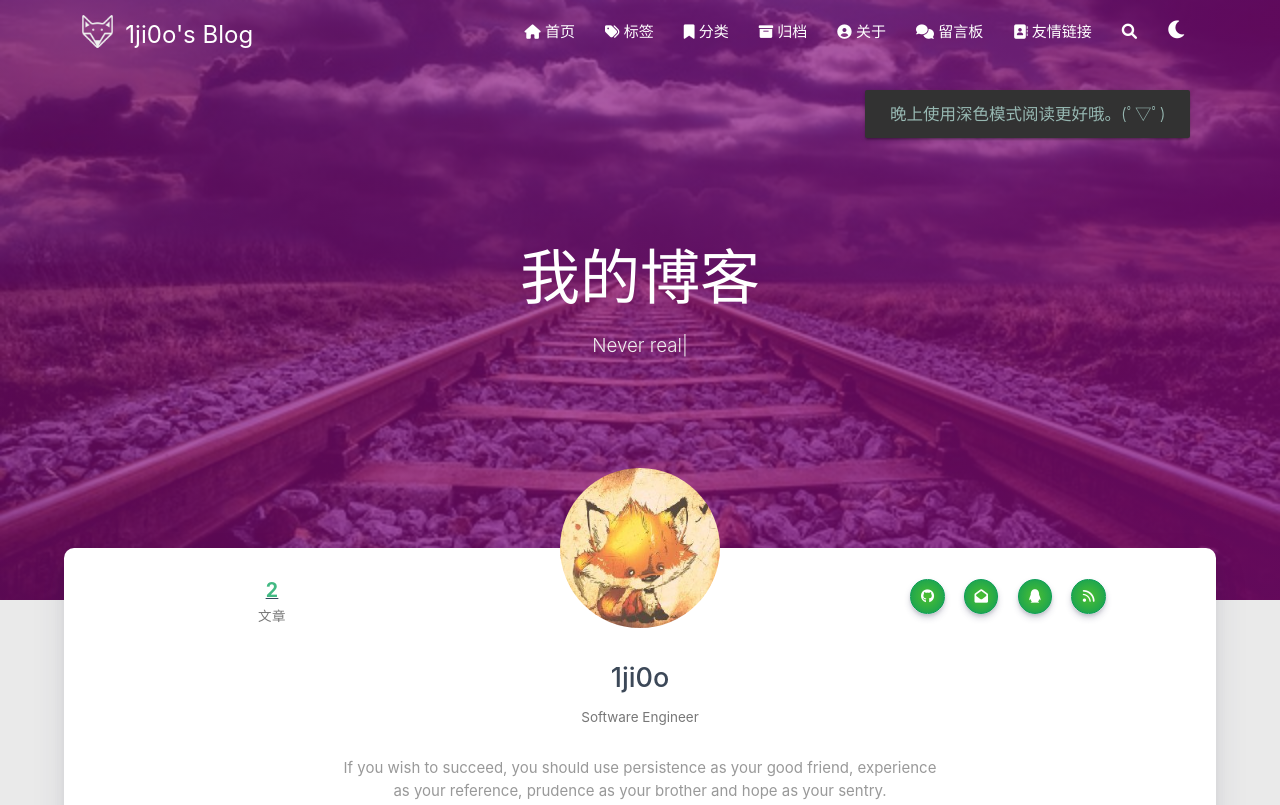
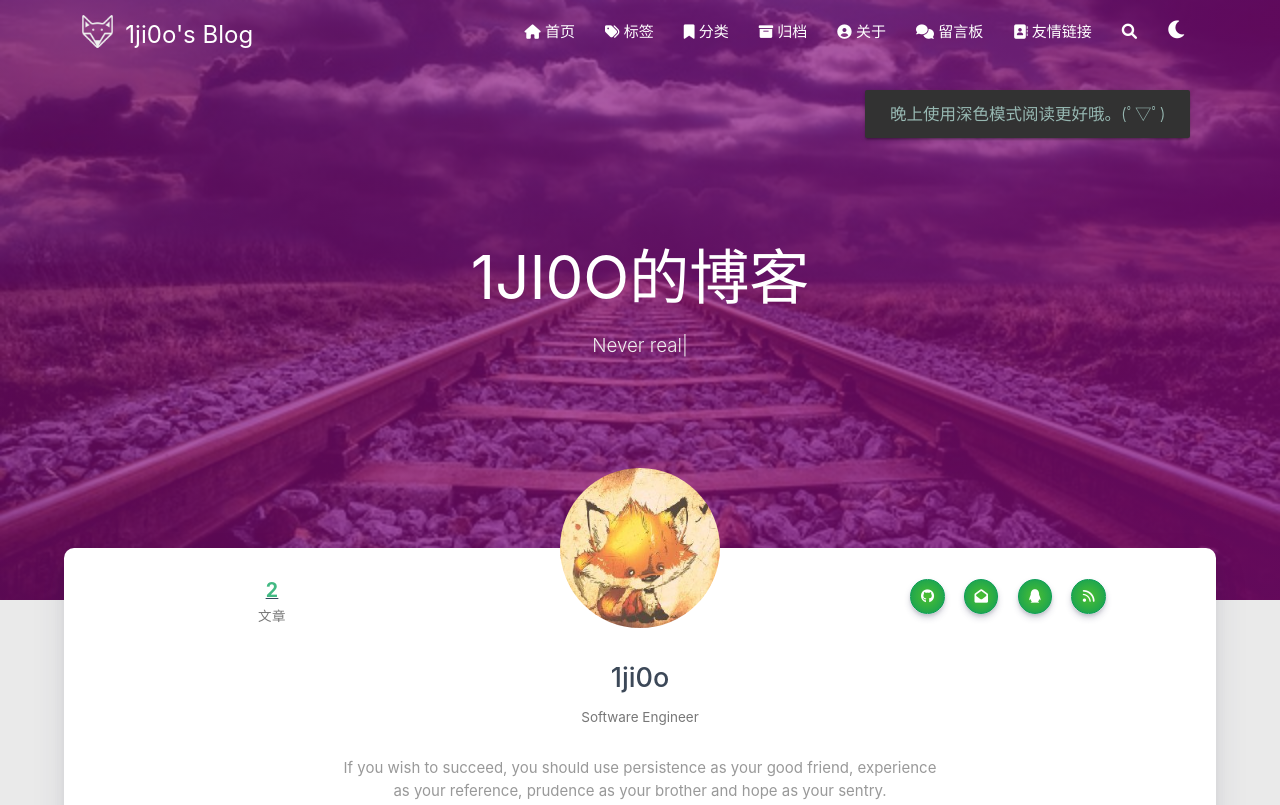
Before and after one commit to 1JI0O/1ji0o.github.io, a plain HTML site: page about/index.html in a window 1280 px wide. Shown: the top 805 px of the page. Drawn offline with Linux system fonts and the light colour scheme; some packages are replaced by stand-ins of ours; no server answers; a script that the page names is missing.

Commit message:
Site updated: 2025-06-23 13:36:48

```diff
--- a/about/index.html
+++ b/about/index.html
@@ -344,7 +344,7 @@
         <div class="brand">
             <div class="title center-align">
 
-                我的博客
+                1JI0O的博客
 
             </div>
 
```
Also changed, not shown: archives/2025/06/index.html (+1 -1 lines), archives/2025/index.html (+1 -1 lines), archives/index.html (+1 -1 lines), categories/index.html (+1 -1 lines), index.html (+1 -1 lines), tags/index.html (+1 -1 lines).
